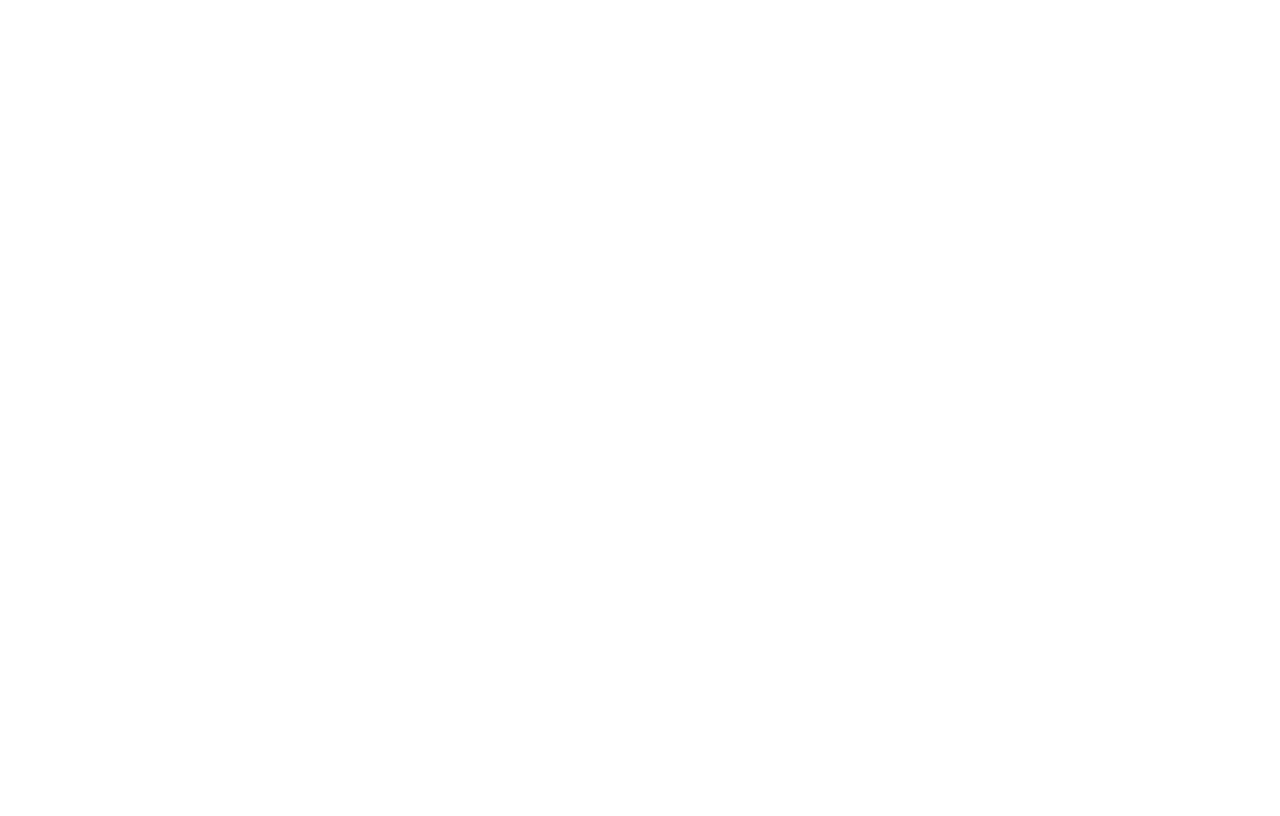
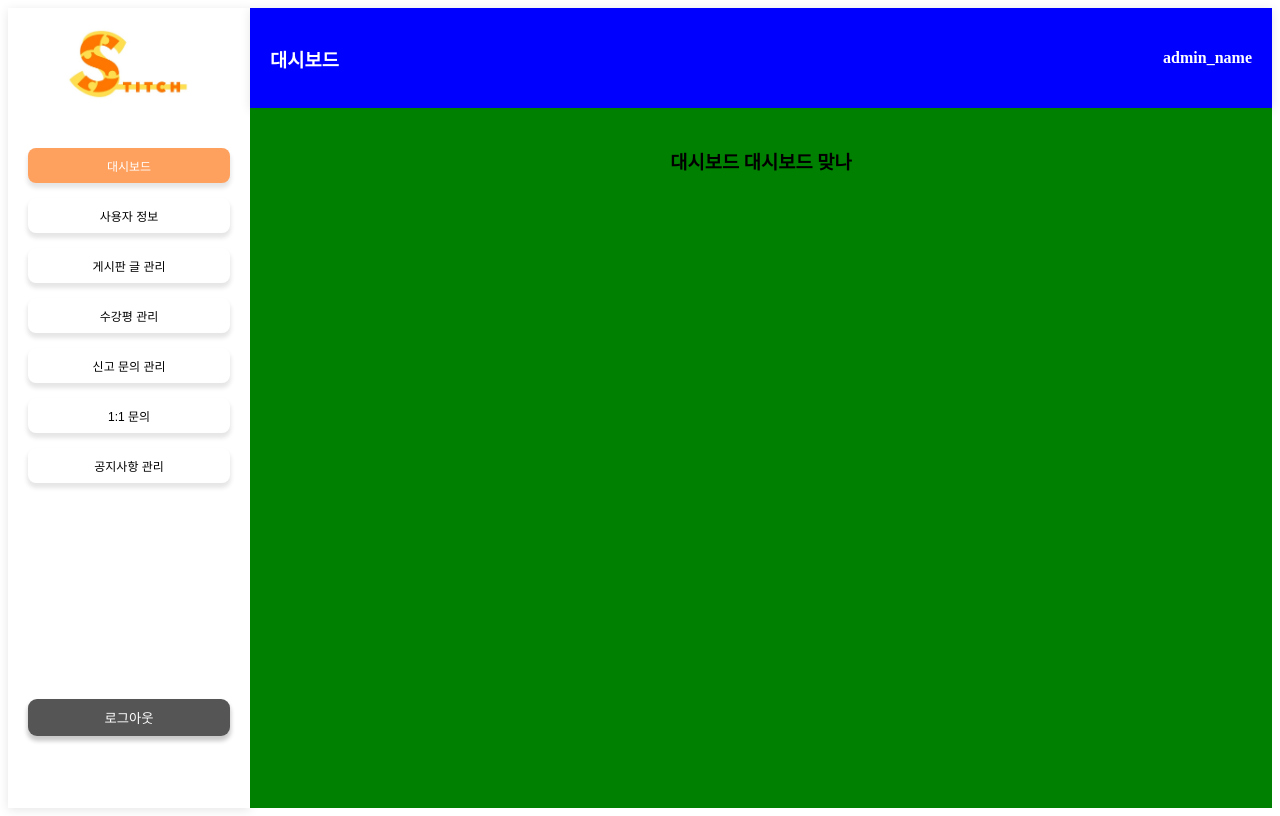
Before and after one commit to kosa-final-stitch/stitch-fe, a Vue app: page /admin/dashboard in a window 1280 px wide. Before the commit this address had no page. Built offline with nearby package versions, Linux system fonts and the light colour scheme.

Commit message:
admin 라우터 구현 및 처리 완료 +  각 영역 구역 작업 완 + 아직 App.vue 통합 전

```diff
--- a/src/App.vue
+++ b/src/App.vue
@@ -1,25 +1,11 @@
 <template>
-  <MyPage></MyPage>
+  <div></div>
 </template>
 
 <script>
-import MyPage from "./components/member/mypage/MyPage.vue";
 
-export default {
-  name: "App",
-  components: {
-    MyPage,
-  },
-};
 </script>
 
 <style>
-#app {
-  font-family: Avenir, Helvetica, Arial, sans-serif;
-  -webkit-font-smoothing: antialiased;
-  -moz-osx-font-smoothing: grayscale;
-  text-align: center;
-  color: #2c3e50;
-  margin-top: 60px;
-}
+
 </style>
--- a/src/components/admin/AdminApp.vue
+++ b/src/components/admin/AdminApp.vue
@@ -4,12 +4,13 @@
  설명 : admin 페이지 기능 구현 및 디자인 개발
  ---------------------
  2024.09.10 김호영 | admin 초기 설정
-
  -->
 
+<!-- AdminApp.vue -->
 <template>
-    <div>
-        <AdminMainLayout></AdminMainLayout>
+  <div class="admin-app">
+    <!-- 전체 페이지의 레이아웃을 감싸는 컨테이너 -->
+    <AdminMainLayout />
   </div>
 </template>
 
@@ -17,12 +18,16 @@
 import AdminMainLayout from './AdminMainLayout.vue';
 
 export default {
-        components :{
+  components: {
     AdminMainLayout,
-    }
+  },
 };
 </script>
 
 <style scoped>
-  /* 스타일 */
+.admin-app {
+  display: flex;
+  flex-direction: column;
+  height: 100vh;
+}
 </style>
--- a/src/components/admin/AdminContentWrapper.vue
+++ b/src/components/admin/AdminContentWrapper.vue
@@ -7,22 +7,45 @@
 
  -->
 
-<template>
-  <div>
-<admin-header></admin-header>
-<content-area></content-area>
-</div>
+ <template>
+  <div class="content-wrapper">
+
+    <admin-header class="header"></admin-header> <!-- 상단 헤더 -->
+    <content-area class="content-area"></content-area> <!-- 메인 컨텐츠 영역 -->
+  </div>
 </template>
 
 <script>
 import AdminHeader from './admin-header/AdminHeader.vue';
 import ContentArea from './content/ContentArea.vue';
+
+
 export default {
-components: { AdminHeader, ContentArea, },
-name: 'AdminContentWrapper',
+  components: { AdminHeader, ContentArea },
+  name: 'AdminContentWrapper',
 };
 </script>
 
-<style>
+<style scoped>
+.content-wrapper {
+  display: flex;
+  flex-direction: column;
+  height: 100%; /* 부모로부터 전체 높이 차지 */
+}
 
+.header {
+  height: 60px; /* 헤더 높이 고정 */
+  background-color: blue; /* 임시 색상 */
+  text-align: center;
+  padding: 20px;
+  color: white;
+}
+
+.content-area {
+  flex-grow: 1;
+  background-color: green; /* 임시 색상 */
+  padding: 20px;
+  overflow: auto; /* 컨텐츠가 길어지면 스크롤 가능 */
+  text-align: center;
+}
 </style>
--- a/src/components/admin/AdminMainLayout.vue
+++ b/src/components/admin/AdminMainLayout.vue
@@ -4,22 +4,43 @@
  설명 : adminMainLayout 구현
  ---------------------
  2024.09.10 김호영 | template 초기 설정
+ 2024.09.11 김호영 | 각 라우터별 구조 작업 완
 
  -->
 
-
-<template>
-  <div>
-    <admin-sidebar></admin-sidebar>
-    <AdminContentWrapper></AdminContentWrapper>
+ <template>
+  <div class="admin-layout">
+    <admin-sidebar class="sidebar"></admin-sidebar> <!-- 사이드바 -->
+    <admin-content-wrapper class="content-wrapper"></admin-content-wrapper> <!-- 헤더 + 컨텐츠 영역 -->
   </div>
 </template>
 
 <script>
 import AdminSidebar from './AdminSidebar.vue';
 import AdminContentWrapper from './AdminContentWrapper.vue';
+
 export default {
-  components: {AdminSidebar,AdminContentWrapper, },
+  components: { AdminSidebar, AdminContentWrapper },
   name: 'AdminMainLayout',
 };
 </script>
+
+<style scoped>
+.admin-layout {
+  display: flex;
+  height: 100vh;
+}
+
+.sidebar {
+  width: 250px; /* 사이드바 너비 고정 */
+}
+
+.content-wrapper {
+  flex-grow: 1;
+  display: flex;
+  flex-direction: column; /* 헤더와 컨텐츠를 위아래로 배치 */
+  background-color: #f4f4f4; /* 임시 색상 */
+  height: 100%; /* 부모 요소인 admin-layout의 전체 높이를 차지 */
+  width: 100%; /* 너비도 가득 채움 */
+}
+</style>
--- a/src/components/admin/AdminSidebar.vue
+++ b/src/components/admin/AdminSidebar.vue
@@ -1,7 +1,7 @@
 <!--
  담당자: 김호영
  시작 일자: 2024.09.10
- 설명 : AdminSidebar 구현
+ 설명 : adminSidebar 구현
  ---------------------
  2024.09.10 김호영 | template 초기 설정 및 디자인, 라우터 연결
 
@@ -13,14 +13,16 @@
       <img src="@/assets/full-logo.jpg" alt="Stitch 로고" class="logo" />
     </div>
 
+    <div class="menu-container">
       <div class="menu">
-      <button class="menu-item" :class="{ active: isActive('/dashboard') }" @click="navigateTo('/dashboard')">대시보드</button>
-      <button class="menu-item" :class="{ active: isActive('/user-info') }" @click="navigateTo('/user-info')">사용자 정보</button>
-      <button class="menu-item" :class="{ active: isActive('/post-management') }" @click="navigateTo('/post-management')">게시판 글 관리</button>
-      <button class="menu-item" :class="{ active: isActive('/review-management') }" @click="navigateTo('/review-management')">수강평 관리</button>
-      <button class="menu-item" :class="{ active: isActive('/report-management') }" @click="navigateTo('/report-management')">신고 문의 관리</button>
-      <button class="menu-item" :class="{ active: isActive('/inquiry') }" @click="navigateTo('/inquiry')">1:1 문의</button>
-      <button class="menu-item" :class="{ active: isActive('/notice-management') }" @click="navigateTo('/notice-management')">공지사항 관리</button>
+        <button class="menu-item" :class="{ active: isActive('admin/dashboard') }" @click="navigateTo('admin/dashboard')">대시보드</button>
+      <button class="menu-item" :class="{ active: isActive('admin/user-info') }" @click="navigateTo('admin/user-info')">사용자 정보</button>
+      <button class="menu-item" :class="{ active: isActive('admin/post-management') }" @click="navigateTo('admin/post-management')">게시판 글 관리</button>
+      <button class="menu-item" :class="{ active: isActive('admin/review-management') }" @click="navigateTo('admin/review-management')">수강평 관리</button>
+      <button class="menu-item" :class="{ active: isActive('admin/report-inquiry') }" @click="navigateTo('admin/report-inquiry')">신고 문의 관리</button>
+      <button class="menu-item" :class="{ active: isActive('admin/direct-inquiry') }" @click="navigateTo('admin/direct-inquiry')">1:1 문의</button>
+      <button class="menu-item" :class="{ active: isActive('admin/announcement') }" @click="navigateTo('admin/announcement')">공지사항 관리</button>
+      </div>
 
       <div class="logout-container">
         <button class="logout-btn" @click="logout">로그아웃</button>
@@ -31,13 +33,13 @@
 
 <script>
 export default {
-  name: 'AdminSidebar',
+  name: 'adminSidebar',
   methods: {
   navigateTo(route) {
-      this.$router.push(route);
+    this.$router.push(`/${route}`);  // 앞에 / 추가
   },
   isActive(route) {
-      return this.$route.path === route;
+    return this.$route.path === `/${route}`;  // 앞에 / 추가
   },
   logout() {
     this.$router.push('/login');
@@ -48,8 +50,6 @@ export default {
 
 <style scoped>
 .sidebar {
-  width: 250px; /* 전체 너비 */
-  height: 100vh; /* 전체 높이 */
   background-color: #ffffff;
   padding: 20px;
   display: flex;
@@ -68,28 +68,32 @@ export default {
   height: auto;
 }
 
+.menu-container {
+  display: flex;
+  flex-direction: column;
+  justify-content: space-between; /* 상단 메뉴와 하단 로그아웃 버튼 사이 간격 조정 */
+  height: 80%; /* 부모의 전체 높이 차지 */
+  width:100%;
+}
+
 .menu {
-  flex-grow: 1;
-  width: 100%;
   display: flex;
   flex-direction: column;
   gap: 15px;
-
 }
 
 .menu-item {
   width: 100%;
-  padding: 12px;
+  padding: 9px;
   background-color: white;
   border: none;
-  border-radius: 12px;
+  border-radius: 8px;
   text-align: center;
-  font-size: 16px;
+  font-size: 12px;
   cursor: pointer;
   transition: background-color 0.3s ease;
   box-shadow: 0px 4px 4px 1px rgba(0, 0, 0, 0.1);
 }
-
 
 .menu-item:hover {
   background-color: #ffe5d1;
@@ -101,19 +105,19 @@ export default {
 }
 
 .logout-container {
-  margin-top: 400px;
+  margin-bottom: 20px; /* 바닥에서 약간 띄움 */
 }
 
 .logout-btn {
   width: 100%;
-  padding: 12px;
+  padding: 9px;
   background-color: #555;
   color: white;
   border: none;
-  border-radius: 12px;
+  border-radius: 9px;
   cursor: pointer;
   transition: background-color 0.3s ease;
-  box-shadow: 0px 4px 4px 1px rgb(202, 202, 202) /* 그림자 추가 */
+  box-shadow: 0px 4px 4px 1px rgb(202, 202, 202); /* 그림자 추가 */
 }
 
 .logout-btn:hover {
@@ -123,7 +127,7 @@ export default {
 /* 반응형 디자인 */
 @media (max-width: 1024px) {
   .sidebar {
-    width: 250px; /* 전체 너비 유지 */
+    width: 250px;
     padding: 15px;
   }
 
@@ -139,7 +143,7 @@ export default {
 
 @media (max-width: 768px) {
   .sidebar {
-    width: 200px; /* 전체 너비 유지 */
+    width: 200px;
     padding: 10px;
   }
 
@@ -160,7 +164,7 @@ export default {
 
 @media (max-width: 480px) {
   .sidebar {
-    width: 200px; /* 전체 너비 유지 */
+    width: 200px;
     padding: 5px;
   }
 
--- a/src/components/admin/admin-header/AdminHeader.vue
+++ b/src/components/admin/admin-header/AdminHeader.vue
@@ -7,16 +7,71 @@
 
  -->
 
-<template>
-<div></div>
-</template>
+ <template>
+    <div class="header-container">
+      <h3>{{ currentPage }}</h3> <!-- 선택된 페이지 이름 -->
+      <span class="admin-name">{{ adminName }}</span> <!-- 로그인된 관리자 이름 -->
+    </div>
+  </template>
 
-<script>
-export default {
+  <script>
+  import { useMemberStore } from '@/store/member-store'; // Pinia 스토어로 로그인 정보 가져오기
 
-}
-</script>
+  export default {
+    data() {
+      return {
+        currentPage: '대시보드', // 기본 페이지명
+      };
+    },
+    computed: {
+      adminName() {
+        const store = useMemberStore();
+        return store.adminName || 'admin_name'; // 로그인된 관리자의 이름 출력
+      },
+    },
+    watch: {
+      // 라우트가 변경될 때 currentPage를 업데이트함
+      '$route'(to) {
+        this.updateCurrentPage(to);
+      },
+    },
+    mounted() {
+      this.updateCurrentPage(this.$route); // 초기 로딩 시 currentPage 설정
+    },
+    methods: {
+      updateCurrentPage(route) {
+        // 라우트에 따라 페이지명을 동적으로 변경
+        const routeMap = {
+          '/admin/dashboard': '대시보드',
+          '/admin/user-info': '사용자 정보',
+          '/admin/post-management': '게시판 글 관리',
+          '/admin/review-management': '수강평 관리',
+          '/admin/report-inquiry': '신고 문의 관리',
+          '/admin/direct-inquiry': '1:1 문의',
+          '/admin/announcement': '공지사항 관리',
+        };
+        this.currentPage = routeMap[route.path] || '대시보드';
+      },
+    },
+  };
+  </script>
 
-<style>
+  <style scoped>
+  .header-container {
+    display: flex;
+    justify-content: space-between;
+    align-items: center;
+    padding: 10px 20px;
+    background-color: white;
+    box-shadow: 0 2px 10px rgba(0, 0, 0, 0.1);
+    height: 60px;
+  }
 
-</style>
+  h3 {
+    margin: 0;
+  }
+
+  .admin-name {
+    font-weight: bold;
+  }
+  </style>
--- a/src/components/admin/content/ContentArea.vue
+++ b/src/components/admin/content/ContentArea.vue
@@ -4,14 +4,11 @@
  설명 : contentArea 구현
  ---------------------
  2024.09.10 김호영 | template 초기 설정 및 라우터 연결 준비
-
  -->
 
-
  <template>
-  <div>
-    <!-- 여기에 라우터에 따라 컴포넌트가 보여지게 함 -->
-
+  <div class="content-area">
+    <router-view></router-view> <!-- 이곳에서 라우트된 컴포넌트가 렌더링됨 -->
   </div>
 </template>
 
@@ -22,5 +19,10 @@ export default {
 </script>
 
 <style scoped>
-/* ContentArea 스타일 추가 */
+.content-area {
+  flex-grow: 1;
+  background-color: #fff;
+  padding: 20px;
+  overflow-y: auto;
+}
 </style>
--- a/src/components/admin/content/DashboardLayout.vue
+++ b/src/components/admin/content/DashboardLayout.vue
@@ -8,7 +8,9 @@
 
 
 <template>
-    <h3>대시보드</h3>
+    <h3>대시보드
+      대시보드 맞나
+    </h3>
   </template>
 
   <script>
--- a/src/components/member/MemberApp.vue
+++ b/src/components/member/MemberApp.vue
@@ -1,3 +1,5 @@
+
+
 <template>
   <router-view /> <!-- 여기에서 라우터로 이동한 페이지들이 표시됨 -->
 </template>
```
Also changed, not shown: src/components/HelloWorld.vue (deleted, +0 -58 lines), src/components/member/member-header/MemberHeader.vue (+4 -3 lines), src/router/admin-routes.js (+37 -36 lines). Lines whose indentation alone changed are shown as unchanged.
